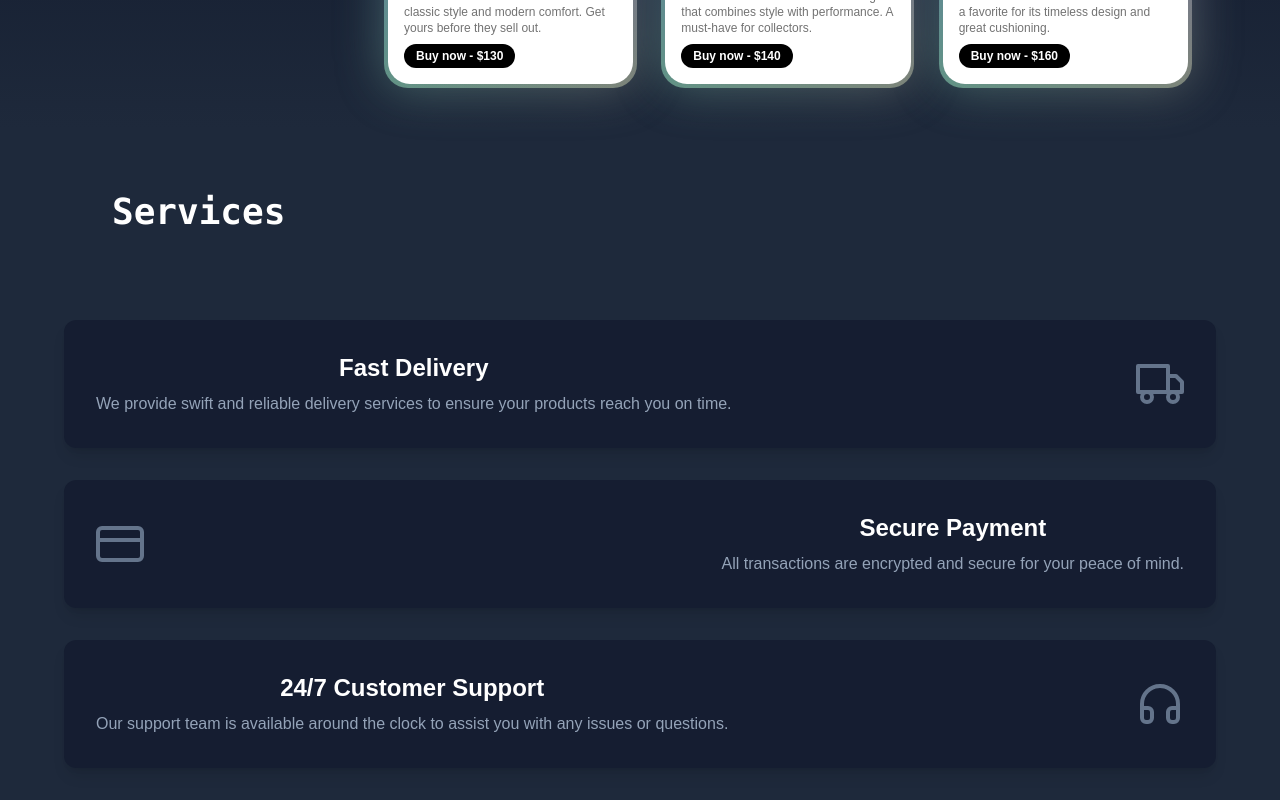
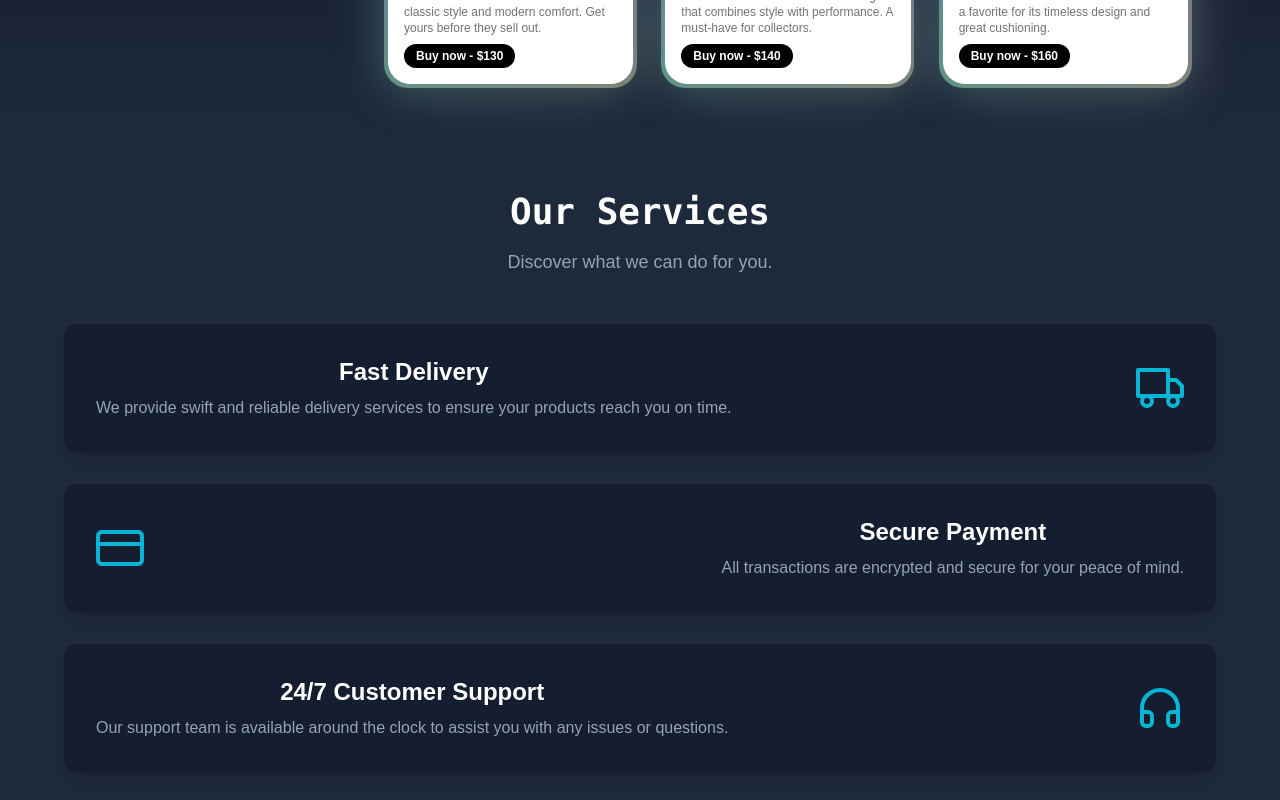
Before and after one commit to sivavarunan/ecommerce-website, a Next.js app: page / in a window 1280 px wide. Shown: the part 2360-3160 px from the top of the page. Built offline with nearby package versions, Linux system fonts and the light colour scheme.

Commit message:
changes on services section

```diff
--- a/src/app/pages/MainPage/Section3.tsx
+++ b/src/app/pages/MainPage/Section3.tsx
@@ -6,39 +6,45 @@ const services = [
     id: 1,
     title: "Fast Delivery",
     description: "We provide swift and reliable delivery services to ensure your products reach you on time.",
-    icon: <FiTruck className="w-12 h-12 text-slate-500" />,
+    icon: <FiTruck className="w-12 h-12 text-cyan-500" />,
   },
   {
     id: 2,
     title: "Secure Payment",
     description: "All transactions are encrypted and secure for your peace of mind.",
-    icon: <FiCreditCard className="w-12 h-12 text-slate-500" />,
+    icon: <FiCreditCard className="w-12 h-12 text-cyan-500" />,
   },
   {
     id: 3,
     title: "24/7 Customer Support",
     description: "Our support team is available around the clock to assist you with any issues or questions.",
-    icon: <FiHeadphones className="w-12 h-12 text-slate-500" />,
+    icon: <FiHeadphones className="w-12 h-12 text-cyan-500" />,
   },
 ];
 
 const Section3 = () => {
   return (
-    <div className="bg-slate-800">
-      <div className="pt-12 pb-4">
-        <h1 className="text-4xl  font-semibold font-mono text-white p-4 ml-24">
-          Services
+    <div className="bg-slate-800 py-16">
+      {/* Title */}
+      <div className="text-center mb-12">
+        <h1 className="text-4xl font-semibold font-mono text-white">
+          Our Services
         </h1>
+        <p className="text-slate-400 mt-4 text-lg">
+          Discover what we can do for you.
+        </p>
       </div>
-      <div className="bg-slate-800 flex flex-col items-center justify-center space-y-8 px-8 h-[70vh]">
+
+      {/* Service Cards */}
+      <div className="flex flex-col items-center justify-center space-y-8 px-8">
         {services.map((service, index) => (
           <div
             key={service.id}
             className={`flex flex-col md:flex-row items-center ${index % 2 === 0 ? "md:flex-row-reverse" : ""
-              } justify-between w-full max-w-6xl p-8 bg-slate-900 bg-opacity-60 rounded-xl shadow-lg`}
+              } justify-between w-full max-w-6xl p-8 bg-slate-900 bg-opacity-60 rounded-xl shadow-lg transform hover:scale-105 transition-transform duration-300 ease-in-out`}
           >
             {/* Icon */}
-            <div className="mb-4 md:mb-0">
+            <div className="mb-4 md:mb-0 flex-shrink-0">
               {service.icon}
             </div>
 
```
